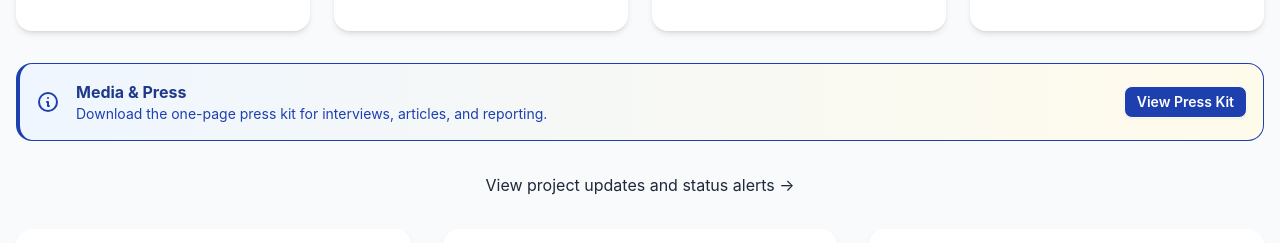
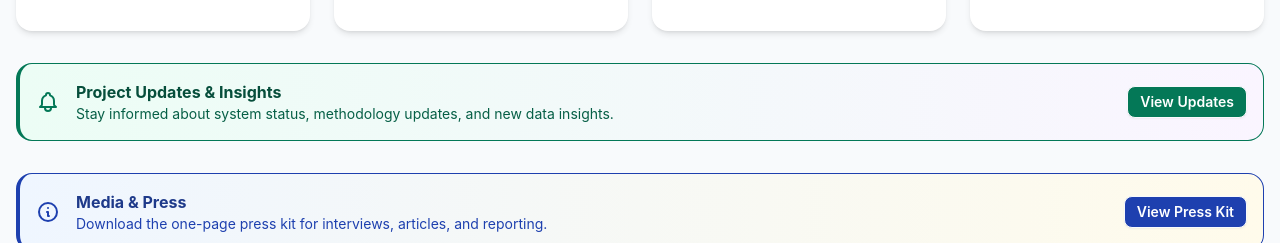
Before and after one commit to arbowl/beacon-hill-tracker, a React (Vite) app in the folder frontend/: page / in a window 1280 px wide. Shown: the part 709-952 px from the top of the page. Built offline with nearby package versions, Linux system fonts and the light colour scheme; no server answers.

Commit message:
Add updates banner and remove old updates link

```diff
--- a/frontend/src/pages/HomePage.tsx
+++ b/frontend/src/pages/HomePage.tsx
@@ -132,6 +132,22 @@ const HomePage: React.FC = () => {
         />
       )}
 
+      {/* Updates Banner */}
+      <div className="alert bg-gradient-to-r from-emerald-50 to-purple-50 border-l-4 border-emerald-700">
+        <svg className="stroke-current flex-shrink-0 h-6 w-6 text-emerald-700" fill="none" viewBox="0 0 24 24">
+          <path strokeLinecap="round" strokeLinejoin="round" strokeWidth="2" d="M15 17h5l-1.405-1.405A2.032 2.032 0 0118 14.158V11a6.002 6.002 0 00-4-5.659V5a2 2 0 10-4 0v.341C7.67 6.165 6 8.388 6 11v3.159c0 .538-.214 1.055-.595 1.436L4 17h5m6 0v1a3 3 0 11-6 0v-1m6 0H9"></path>
+        </svg>
+        <div>
+          <div className="font-bold text-emerald-900">Project Updates & Insights</div>
+          <div className="text-sm text-emerald-800">Stay informed about system status, methodology updates, and new data insights.</div>
+        </div>
+        <div className="flex-none">
+          <Link to="/updates" className="btn btn-sm bg-emerald-700 text-white hover:bg-emerald-800">
+            View Updates
+          </Link>
+        </div>
+      </div>
+
       {/* Press Kit Banner */}
       <div className="alert bg-gradient-to-r from-blue-50 to-amber-50 border-l-4 border-blue-800">
         <svg className="stroke-current flex-shrink-0 h-6 w-6 text-blue-800" fill="none" viewBox="0 0 24 24">
@@ -146,13 +162,6 @@ const HomePage: React.FC = () => {
             View Press Kit
           </Link>
         </div>
-      </div>
-
-      {/* Updates Link */}
-      <div className="text-center">
-        <Link to="/updates" className="link link-hover text-base-content/70 hover:text-base-content">
-          View project updates and status alerts →
-        </Link>
       </div>
 
       {/* Features */}
```
